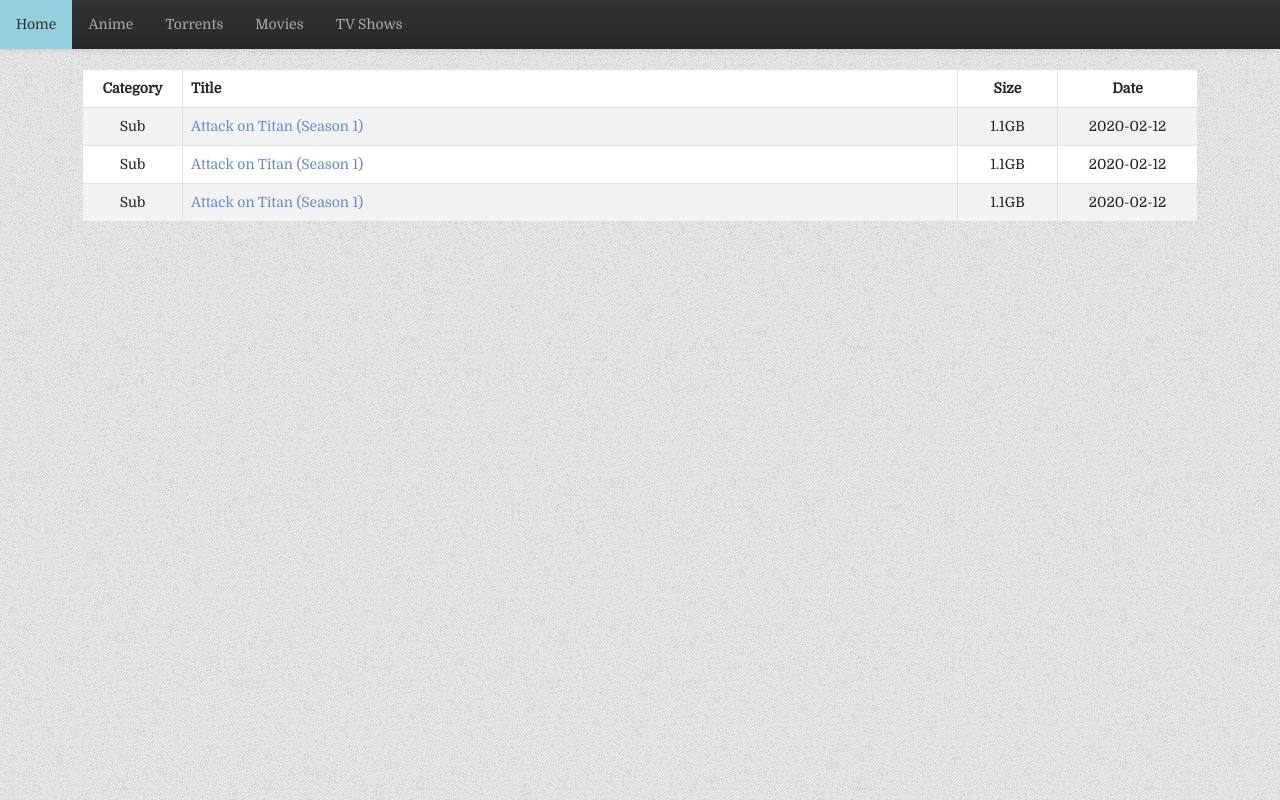
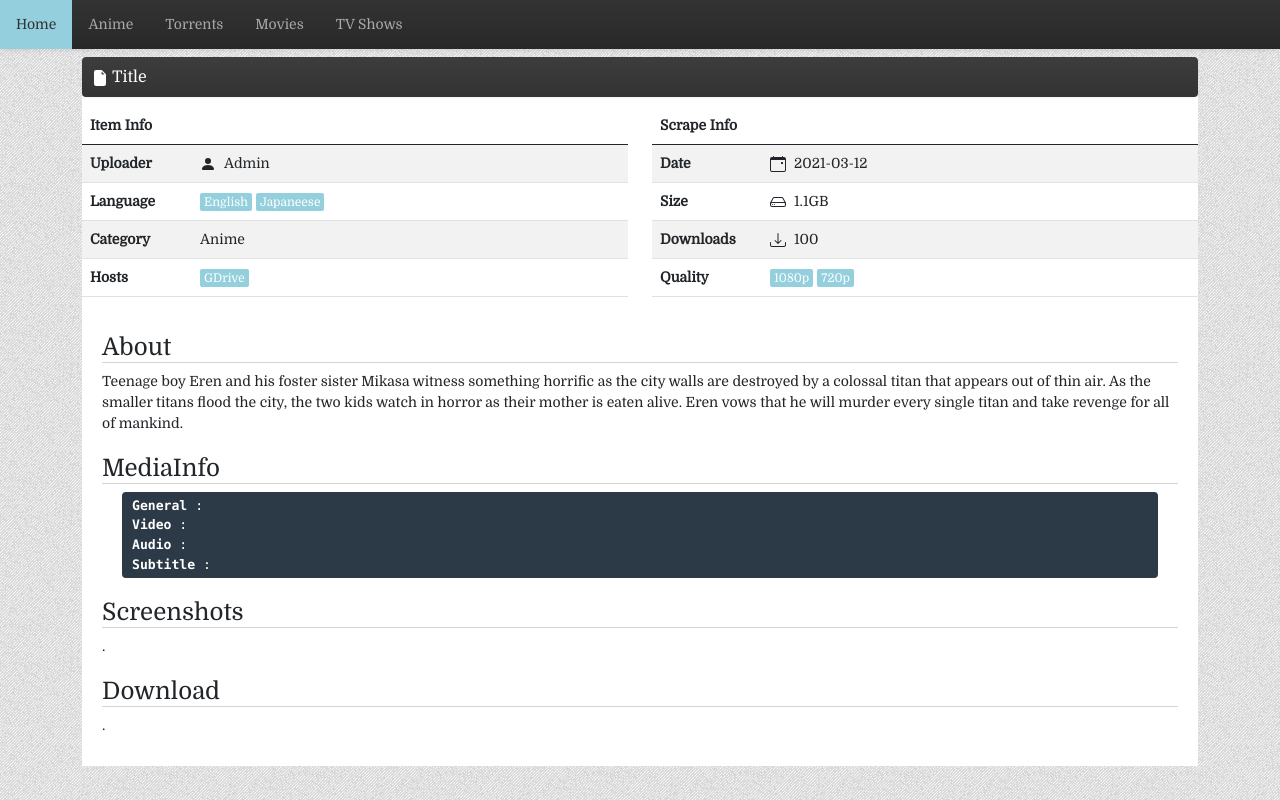
Before and after one commit to nvkex/coldstorage, a React (Create React App) app: page /id in a window 1280 px wide. Built offline with nearby package versions, Linux system fonts and the light colour scheme.

Commit message:
containerize

```diff
--- a/src/components/CategoryView/CategoryView.js
+++ b/src/components/CategoryView/CategoryView.js
@@ -19,7 +19,7 @@
                             <tr>
                                 <td className={`${classes.tableDesc} text-center`}>Sub</td>
                                 <td className={`${classes.tableDesc} `}>
-                                    <a href="#">Attack on Titan (Season 1)</a>
+                                    <a href="/id?q=123">Attack on Titan (Season 1)</a>
                                 </td>
                                 <td className={`${classes.tableDesc}  text-center`}>1.1GB</td>
                                 <td className={`${classes.tableDesc}  text-center`}>2020-02-12</td>
--- a/src/containers/LayoutOne.js
+++ b/src/containers/LayoutOne.js
@@ -1,6 +1,5 @@
 import React, { Component } from 'react'
 import Navbar from '../components/Navbar/Navbar'
-import CategoryView from '../components/CategoryView/CategoryView'
 
 class LayoutOne extends Component {
   render() {
@@ -8,7 +7,7 @@
       <div>
           <Navbar />
           <div className="container">
-            <CategoryView />
+            {this.props.children}
           </div>
       </div>
     )
```
